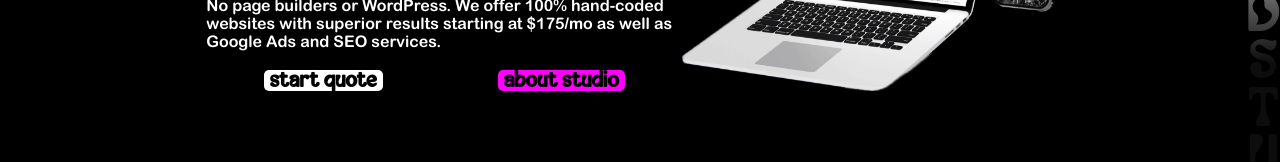
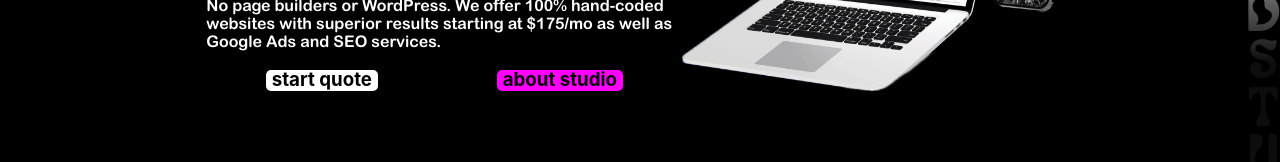
Before and after one commit to RoxanneTabuena/ub_webstudios, a React (Create React App) app: page / in a window 1280 px wide. Shown: the part 477-639 px from the top of the page. Built offline with nearby package versions, Linux system fonts and the light colour scheme.

Commit message:
update font logic

```diff
--- a/src/blocks/blocks.module.css
+++ b/src/blocks/blocks.module.css
@@ -1,6 +1,5 @@
 /* general navButton */
 .navButton{
-    font-family: 'Rare';
     background-color: white;
     color: black;
     border-radius: 5px;
```
